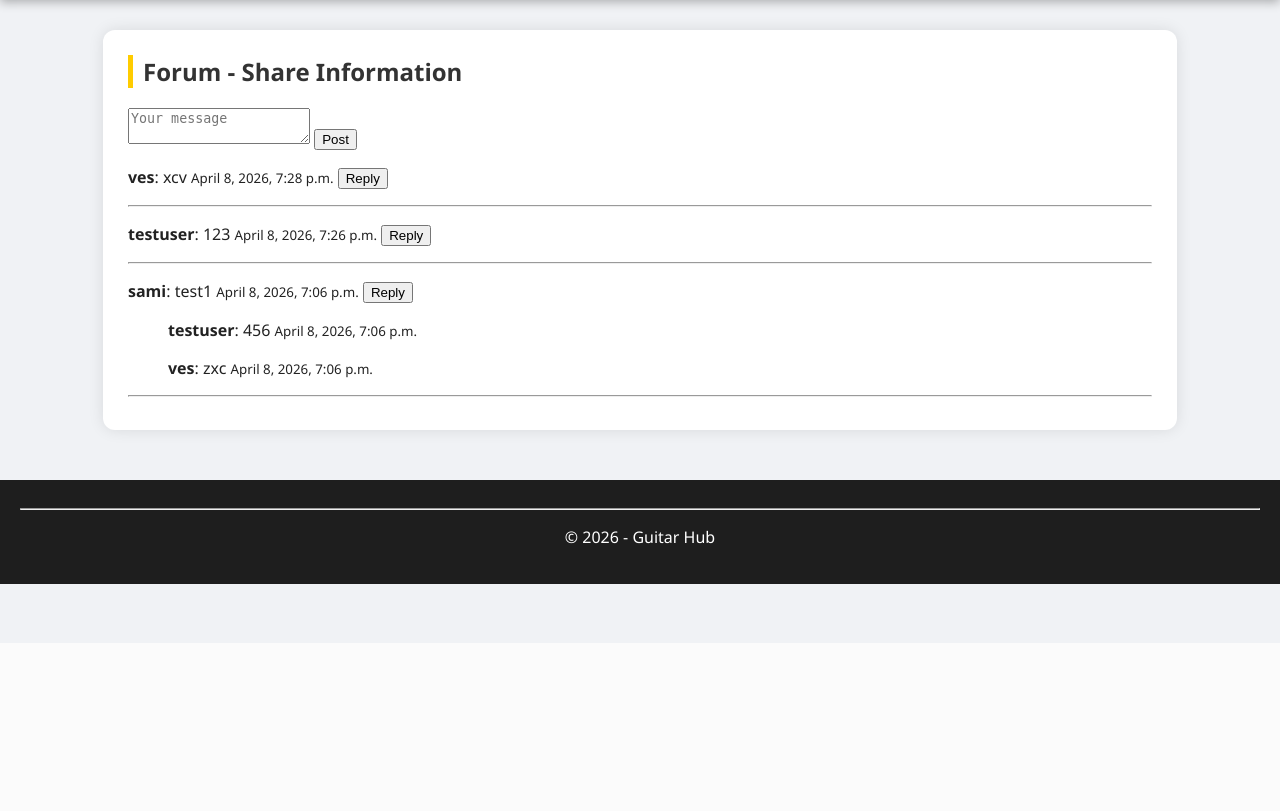
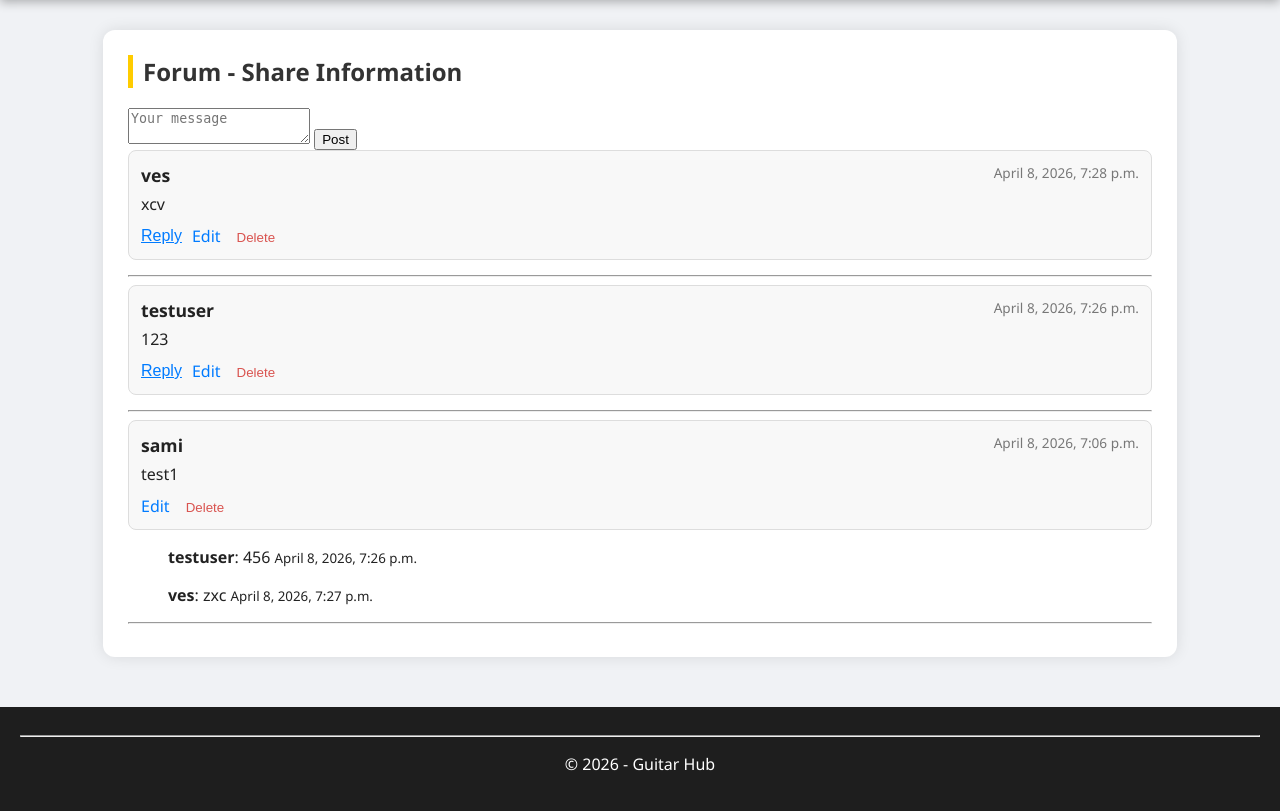
Before and after one commit to SamuilAtanasov/Script_languages, a Django app: page /forum/ in a window 1280 px wide. Shown: the part 157-968 px from the top of the page. Before the commit the page ends 741 px from the top, so only its background shows below. Run offline with Django 4.2, Linux system fonts and the light colour scheme; a user stored in the database is signed in; data comes from the database, SQL or seed files in the repository; both versions use the stored data as it was after the commit.

Commit message:
edit/delete message

```diff
--- a/Guitar Hub - Project/Guitar_Hub/Guitar_Hub/urls.py
+++ b/Guitar Hub - Project/Guitar_Hub/Guitar_Hub/urls.py
@@ -12,6 +12,9 @@ from main.views import (
     tips_page,
     facts_page,
     forum_page,
+    edit_message,
+    delete_message
+
 )
 
 urlpatterns = [
@@ -22,6 +25,8 @@ urlpatterns = [
     path('tips/', tips_page, name='tips'),
     path('facts/', facts_page, name='facts'),
     path('forum/', forum_page, name='forum'),
+    path('forum/delete/<int:message_id>/', delete_message, name='delete_message'),
+    path('forum/edit/<int:message_id>/', edit_message, name='edit_message'),
     path('accounts/', include('accounts.urls')),
 
 ]
--- a/Guitar Hub - Project/Guitar_Hub/main/models.py
+++ b/Guitar Hub - Project/Guitar_Hub/main/models.py
@@ -18,3 +18,8 @@ class Message(models.Model):
 
     def __str__(self):
         return f"{self.user.username}: {self.text[:30]}"
+
+    class Meta:
+        permissions = [
+            ("can_moderate", "Can moderate forum messages"),
+        ]
--- a/Guitar Hub - Project/Guitar_Hub/main/static/styles.css
+++ b/Guitar Hub - Project/Guitar_Hub/main/static/styles.css
@@ -153,3 +153,75 @@ footer {
     color: white;
     transform: scale(1.1);
 }
+
+.message {
+    background: #f8f8f8;
+    padding: 12px;
+    border-radius: 8px;
+    margin-bottom: 15px;
+    border: 1px solid #ddd;
+}
+
+.message-header {
+    display: flex;
+    justify-content: space-between;
+    margin-bottom: 6px;
+}
+
+.message-header strong {
+    font-size: 1.1em;
+}
+
+.timestamp {
+    color: #777;
+    font-size: 0.85em;
+}
+
+.message-text {
+    margin-bottom: 10px;
+}
+
+.message-actions {
+    display: flex;
+    gap: 10px;
+    align-items: center;
+}
+
+.edit-btn {
+    color: #007bff;
+    text-decoration: none;
+}
+
+.edit-btn:hover {
+    text-decoration: underline;
+}
+
+.delete-btn {
+    background: none;
+    border: none;
+    color: #d9534f;
+    cursor: pointer;
+}
+
+.delete-btn:hover {
+    text-decoration: underline;
+}
+
+.delete-form {
+    display: inline;
+}
+
+.link-button {
+    background: none;
+    border: none;
+    padding: 0;
+    margin: 0;
+    color: #007bff;        /* link blue */
+    text-decoration: underline;
+    cursor: pointer;
+    font-size: 1em;
+}
+
+.link-button:hover {
+    color: #0056b3;        /* darker blue on hover */
+}
--- a/Guitar Hub - Project/Guitar_Hub/main/templates/main/forum.html
+++ b/Guitar Hub - Project/Guitar_Hub/main/templates/main/forum.html
@@ -15,13 +15,35 @@
     {% endif %}
 
     {% for msg in messages %}
-        <p>
-            <strong>{{ msg.user.username }}</strong>: {{ msg.text }} <small>{{ msg.date }}</small>
-            <!-- Reply button -->
-            <button onclick="document.getElementById('reply-{{ msg.id }}').style.display='block'">
-                Reply
-            </button>
-        </p>
+        <div class="message">
+
+            <div class="message-header">
+                <strong>{{ msg.user.username }}</strong>
+                <small class="timestamp">{{ msg.date }}</small>
+            </div>
+
+            <div class="message-text">
+                {{ msg.text }}
+            </div>
+
+            <div class="message-actions">
+                {% if msg.user != user %}
+                    <button class="link-button" onclick="document.getElementById('reply-{{ msg.id }}').style.display='block'">
+                        Reply
+                    </button>
+                {% endif %}
+
+                {% if perms.main.can_moderate or msg.user == user %}
+                    <a href="{% url 'edit_message' msg.id %}" class="edit-btn">Edit</a>
+
+                    <form action="{% url 'delete_message' msg.id %}" method="post" class="delete-form">
+                        {% csrf_token %}
+                        <button type="submit" class="delete-btn">Delete</button>
+                    </form>
+                {% endif %}
+            </div>
+
+        </div>
 
         <!-- Reply form -->
         <form id="reply-{{ msg.id }}" method="post" style="display:none; margin-left:20px;">
@@ -34,11 +56,10 @@
         <!-- Show replies -->
         {% for reply in msg.replies.all %}
             <div class="reply" style="margin-left:40px;">
-                <p><strong>{{ reply.user.username }}</strong>: {{ reply.text }} <small>{{ msg.date }}</small></p>
+                <p><strong>{{ reply.user.username }}</strong>: {{ reply.text }} <small>{{ reply.date }}</small></p>
             </div>
         {% endfor %}
 
-        </p>
         <hr>
     {% empty %}
         <p>No messages yet.</p>
--- a/Guitar Hub - Project/Guitar_Hub/main/views.py
+++ b/Guitar Hub - Project/Guitar_Hub/main/views.py
@@ -1,6 +1,7 @@
 from django.shortcuts import render, redirect
 from django.contrib.auth.decorators import login_required
 from .models import Message
+from django.shortcuts import get_object_or_404, redirect
 
 def home_page(request):
     return render(request, "main/home.html")
@@ -38,3 +39,31 @@ def forum_page(request):
 
     messages = Message.objects.filter(parent__isnull=True).order_by('-date')
     return render(request, "main/forum.html", {"messages": messages})
+
+
+
+@login_required
+def delete_message(request, message_id):
+    msg = get_object_or_404(Message, id=message_id)
+
+    # Allow delete if:
+    # - user owns the message
+    # - OR user is moderator
+    if msg.user == request.user or request.user.has_perm('main.can_moderate'):
+        msg.delete()
+
+    return redirect('forum')
+
+@login_required
+def edit_message(request, message_id):
+    msg = get_object_or_404(Message, id=message_id)
+
+    if not (msg.user == request.user or request.user.has_perm('main.can_moderate')):
+        return redirect('forum')
+
+    if request.method == 'POST':
+        msg.text = request.POST.get('text')
+        msg.save()
+        return redirect('forum')
+
+    return render(request, 'main/edit_message.html', {'message': msg})
```
Also changed, not shown: Guitar Hub - Project/Guitar_Hub/main/templates/main/edit_message.html (added, +14 -0 lines), Guitar Hub - Project/Guitar_Hub/db.sqlite3, Guitar Hub - Project/Guitar_Hub/main/migrations/0003_alter_message_options.py (added).
